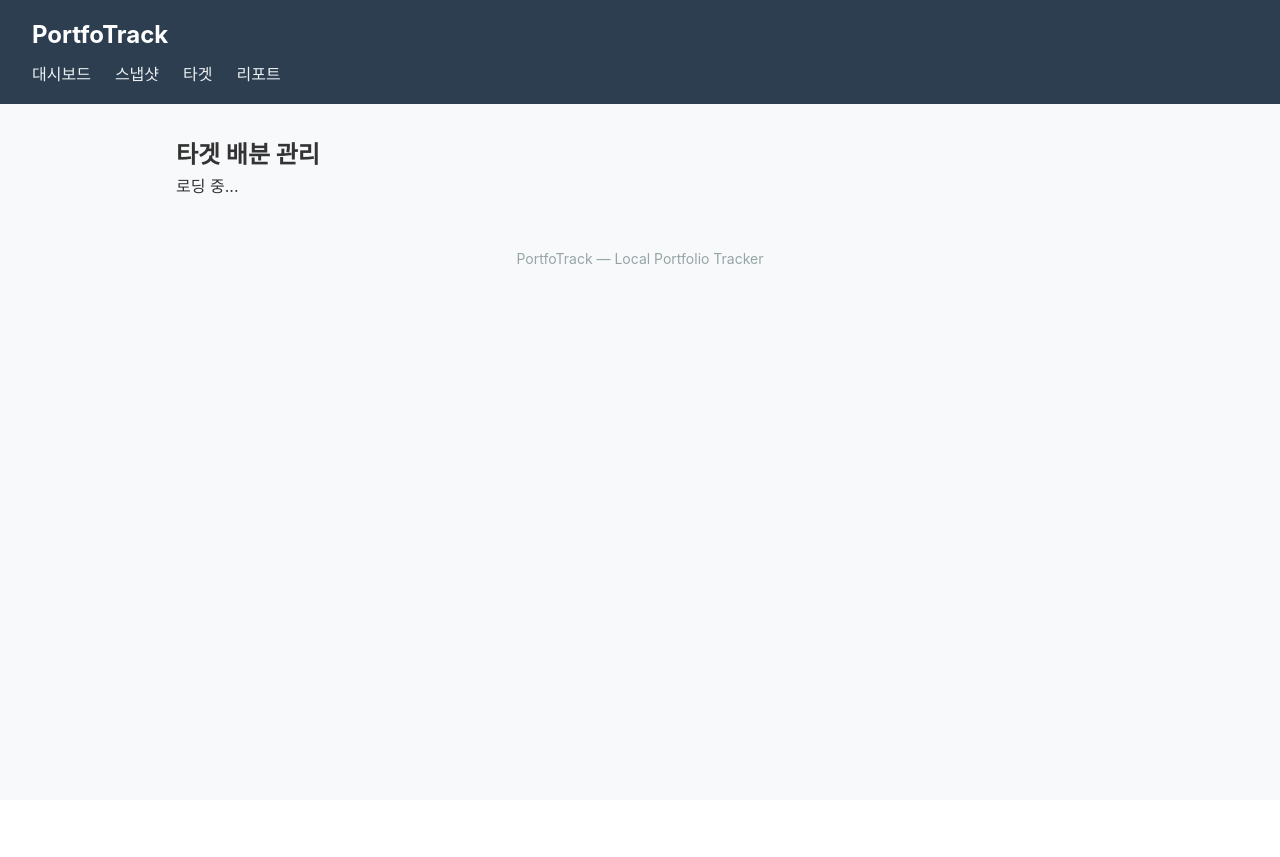
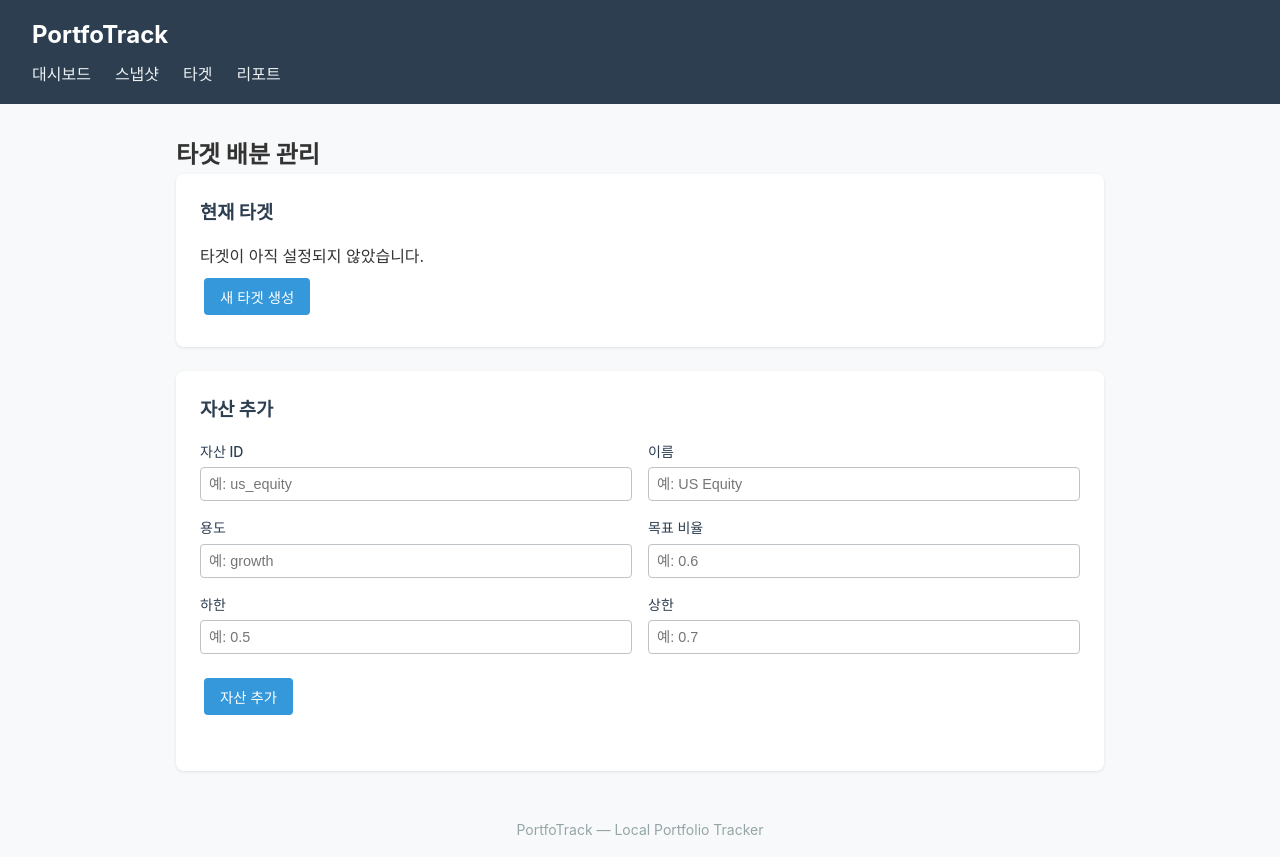
Before and after one commit to kwjinwoo/PortfoTrack, a Flask app: page /targets in a window 1280 px wide. Before the commit the page ends 264 px from the top, so only its background shows below. Run offline with Flask 3, Linux system fonts and the light colour scheme.

Commit message:
feat(web): add target allocation management UI\n\n- Target asset table with current allocation display\n- Create target button when no target exists\n- Add asset form with ratio and tolerance inputs\n- targets-ui.js for API communication\n- Form-grid CSS layout for structured forms\n- Tests for page structure and JS accessibility (TDD)">

```diff
--- a/src/portfotrack/web/static/css/styles.css
+++ b/src/portfotrack/web/static/css/styles.css
@@ -188,3 +188,31 @@ th {
 .progress-fill.outside {
   background-color: #e74c3c;
 }
+
+/* Form Grid */
+.form-grid {
+  display: grid;
+  grid-template-columns: 1fr 1fr;
+  gap: 1rem;
+  margin-bottom: 1rem;
+}
+
+.form-group {
+  display: flex;
+  flex-direction: column;
+  gap: 0.25rem;
+}
+
+.form-group label {
+  font-weight: 500;
+  font-size: 0.875rem;
+  color: #2c3e50;
+}
+
+.form-group input,
+.form-group select {
+  padding: 0.5rem;
+  border: 1px solid #bdc3c7;
+  border-radius: 4px;
+  font-size: 0.9rem;
+}
--- /dev/null
+++ b/src/portfotrack/web/static/js/targets-ui.js
@@ -0,0 +1,142 @@
+/* PortfoTrack — Target Allocation Management UI */
+
+"use strict";
+
+document.addEventListener("DOMContentLoaded", function () {
+  loadTarget();
+  setupCreateButton();
+  setupAddAssetForm();
+});
+
+/**
+ * Load and display the current target allocation.
+ */
+async function loadTarget() {
+  const status = document.getElementById("target-status");
+  const table = document.getElementById("target-table");
+  const tbody = document.getElementById("target-assets");
+  const createBtn = document.getElementById("create-target-btn");
+
+  try {
+    const response = await fetch("/api/targets");
+
+    if (response.status === 404) {
+      status.innerHTML = "<p>타겟이 아직 설정되지 않았습니다.</p>";
+      table.style.display = "none";
+      createBtn.style.display = "inline-block";
+      return;
+    }
+
+    const data = await response.json();
+    createBtn.style.display = "none";
+
+    if (data.assets.length === 0) {
+      status.innerHTML = "<p>타겟이 비어 있습니다. 자산을 추가하세요.</p>";
+      table.style.display = "none";
+      return;
+    }
+
+    status.innerHTML = "";
+    table.style.display = "table";
+    tbody.innerHTML = data.assets
+      .map(
+        (a) => `
+      <tr>
+        <td>${a.id}</td>
+        <td>${a.name}</td>
+        <td>${a.purpose}</td>
+        <td>${(a.target_ratio * 100).toFixed(1)}%</td>
+        <td>${(a.tolerance.lower * 100).toFixed(1)}% – ${(a.tolerance.upper * 100).toFixed(1)}%</td>
+      </tr>
+    `
+      )
+      .join("");
+  } catch (err) {
+    status.innerHTML = "<p>타겟을 불러올 수 없습니다.</p>";
+  }
+}
+
+/**
+ * Set up the create target button.
+ */
+function setupCreateButton() {
+  const btn = document.getElementById("create-target-btn");
+  btn.addEventListener("click", async function () {
+    try {
+      const response = await fetch("/api/targets", { method: "POST" });
+      if (response.ok) {
+        showMessage("target-message", "새 타겟이 생성되었습니다.", "success");
+        loadTarget();
+      } else {
+        showMessage("target-message", "타겟 생성에 실패했습니다.", "error");
+      }
+    } catch (err) {
+      showMessage("target-message", "네트워크 오류가 발생했습니다.", "error");
+    }
+  });
+}
+
+/**
+ * Set up the add asset form submission.
+ */
+function setupAddAssetForm() {
+  const form = document.getElementById("add-asset-form");
+  form.addEventListener("submit", async function (e) {
+    e.preventDefault();
+
+    const payload = {
+      asset_id: document.getElementById("asset-id").value.trim(),
+      asset_name: document.getElementById("asset-name").value.trim(),
+      purpose: document.getElementById("asset-purpose").value.trim(),
+      target_ratio: parseFloat(document.getElementById("target-ratio").value),
+      lower: parseFloat(document.getElementById("lower-bound").value),
+      upper: parseFloat(document.getElementById("upper-bound").value),
+    };
+
+    if (!payload.asset_id || !payload.asset_name || !payload.purpose) {
+      showMessage("target-message", "모든 필드를 입력하세요.", "error");
+      return;
+    }
+
+    if (isNaN(payload.target_ratio) || isNaN(payload.lower) || isNaN(payload.upper)) {
+      showMessage("target-message", "숫자 필드를 올바르게 입력하세요.", "error");
+      return;
+    }
+
+    try {
+      const response = await fetch("/api/targets/assets", {
+        method: "POST",
+        headers: { "Content-Type": "application/json" },
+        body: JSON.stringify(payload),
+      });
+
+      if (response.ok) {
+        showMessage("target-message", "자산이 추가되었습니다.", "success");
+        form.reset();
+        loadTarget();
+      } else {
+        const err = await response.json();
+        showMessage(
+          "target-message",
+          err.error || "자산 추가에 실패했습니다.",
+          "error"
+        );
+      }
+    } catch (err) {
+      showMessage("target-message", "네트워크 오류가 발생했습니다.", "error");
+    }
+  });
+}
+
+/**
+ * Show a status message.
+ */
+function showMessage(elementId, text, type) {
+  const el = document.getElementById(elementId);
+  el.textContent = text;
+  el.className = `message ${type}`;
+  setTimeout(() => {
+    el.textContent = "";
+    el.className = "message";
+  }, 5000);
+}
--- a/src/portfotrack/web/templates/targets.html
+++ b/src/portfotrack/web/templates/targets.html
@@ -3,8 +3,59 @@
 {% block content %}
 <section class="targets-page">
   <h2>타겟 배분 관리</h2>
-  <div id="target-detail">
-    <p>로딩 중...</p>
+
+  <div class="card">
+    <h3>현재 타겟</h3>
+    <div id="target-status"></div>
+    <table id="target-table" style="display:none;">
+      <thead>
+        <tr>
+          <th>자산 ID</th>
+          <th>이름</th>
+          <th>용도</th>
+          <th>목표 비율</th>
+          <th>허용 범위</th>
+        </tr>
+      </thead>
+      <tbody id="target-assets"></tbody>
+    </table>
+    <button type="button" id="create-target-btn" class="btn btn-primary" style="display:none;">새 타겟 생성</button>
+  </div>
+
+  <div class="card" id="add-asset-card">
+    <h3>자산 추가</h3>
+    <form id="add-asset-form">
+      <div class="form-grid">
+        <div class="form-group">
+          <label for="asset-id">자산 ID</label>
+          <input type="text" id="asset-id" name="asset_id" required placeholder="예: us_equity">
+        </div>
+        <div class="form-group">
+          <label for="asset-name">이름</label>
+          <input type="text" id="asset-name" name="asset_name" required placeholder="예: US Equity">
+        </div>
+        <div class="form-group">
+          <label for="asset-purpose">용도</label>
+          <input type="text" id="asset-purpose" name="purpose" required placeholder="예: growth">
+        </div>
+        <div class="form-group">
+          <label for="target-ratio">목표 비율</label>
+          <input type="number" id="target-ratio" name="target_ratio" step="0.01" min="0" max="1" required placeholder="예: 0.6">
+        </div>
+        <div class="form-group">
+          <label for="lower-bound">하한</label>
+          <input type="number" id="lower-bound" name="lower" step="0.01" min="0" max="1" required placeholder="예: 0.5">
+        </div>
+        <div class="form-group">
+          <label for="upper-bound">상한</label>
+          <input type="number" id="upper-bound" name="upper" step="0.01" min="0" max="1" required placeholder="예: 0.7">
+        </div>
+      </div>
+      <button type="submit" class="btn btn-primary">자산 추가</button>
+      <div id="target-message" class="message"></div>
+    </form>
   </div>
 </section>
+
+<script src="{{ url_for('static', filename='js/targets-ui.js') }}"></script>
 {% endblock %}
```
Also changed, not shown: tests/web/test_target_ui.py (added, +68 -0 lines).
